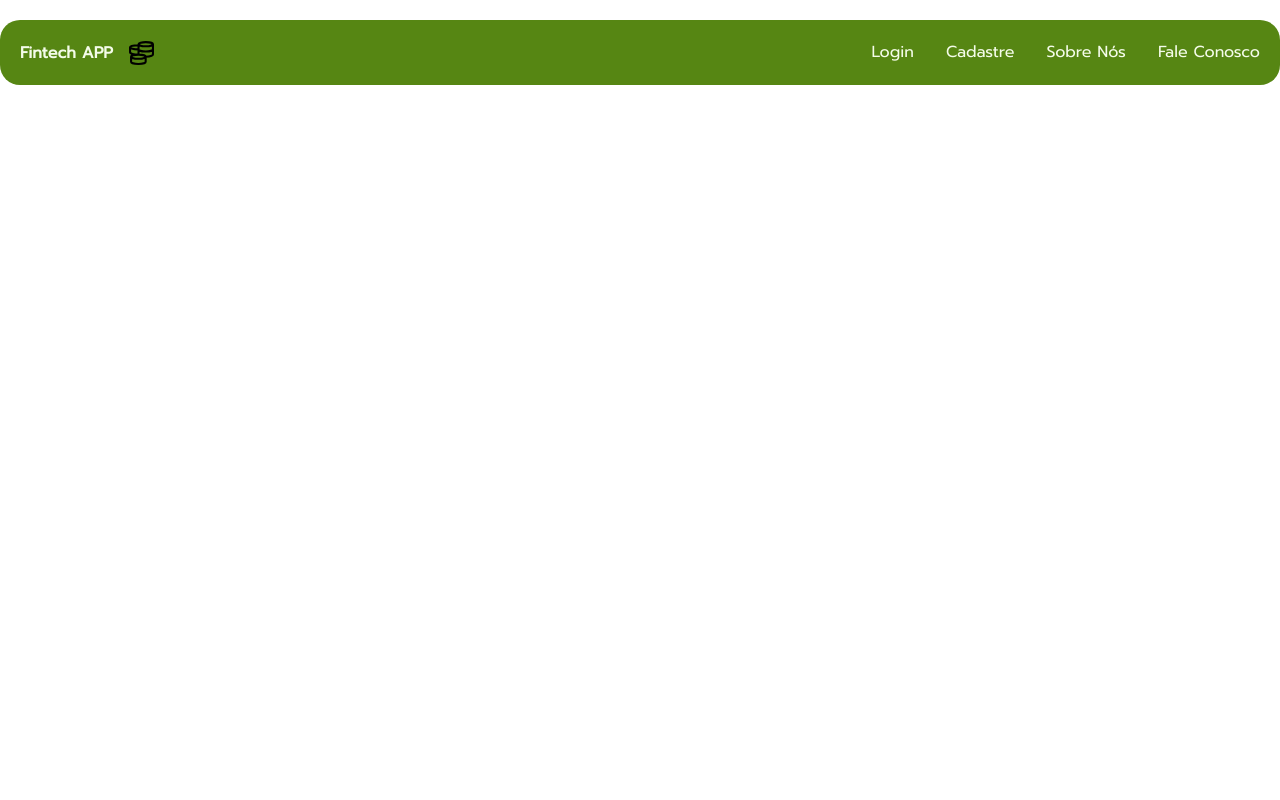
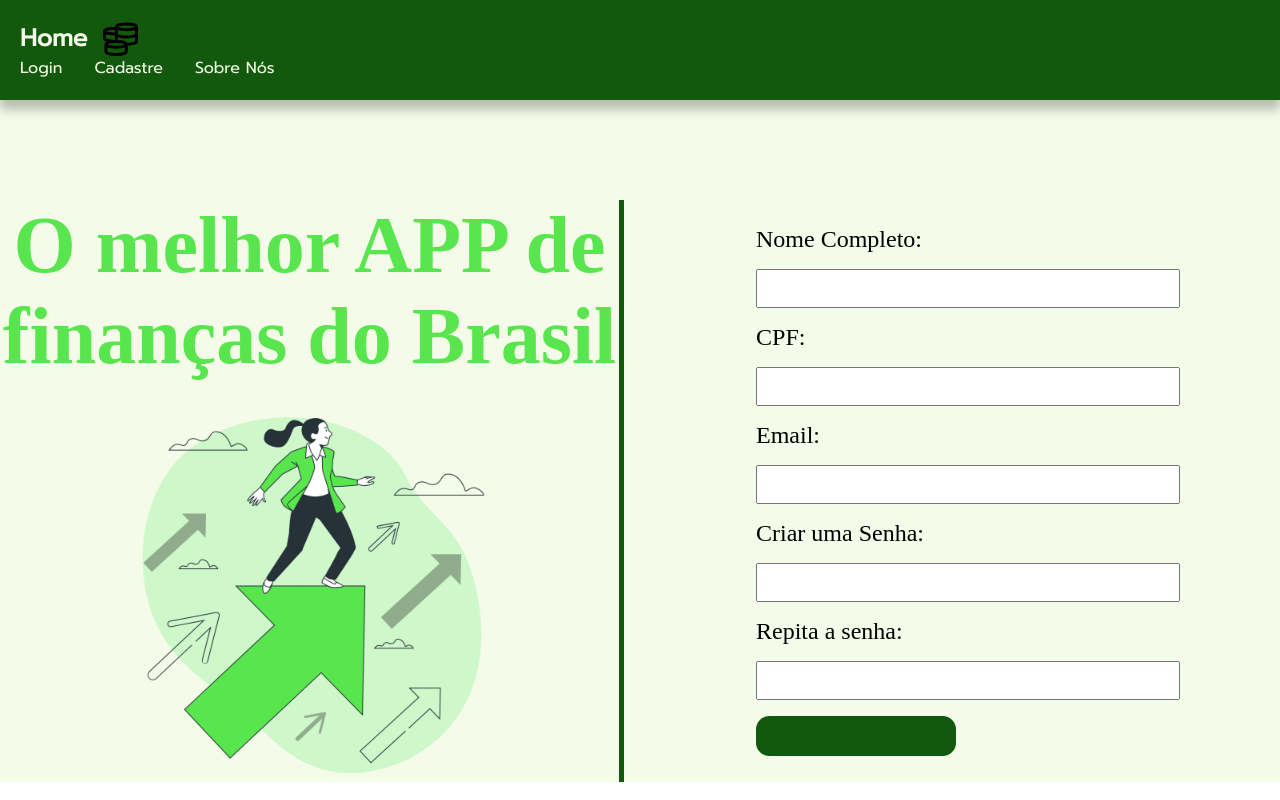
Before and after one commit to Arttutu/Jovem-Invest, a React (Create React App) app: page / in a window 1280 px wide. Built offline with nearby package versions, Linux system fonts and the light colour scheme; the HTML template or start-up script is replaced by a standard one.

Commit message:
estilizando e criando o banner principal, aindan nao concluido

```diff
--- a/src/App.js
+++ b/src/App.js
@@ -1,12 +1,23 @@
+import { styled } from "styled-components";
+import Banner from "./Components/Banner";
 import { GlobalStyle } from "./Components/GlobalStyles";
 import Header from "./Components/Header";
+import {  Branco } from "./Components/UI/variaveis";
 
-
+const StylePage = styled.div`
+  width: 100%;
+  background-color: ${Branco};
+`
 function App() {
   return (
     <>
       <GlobalStyle/>
-      <Header />
+      <StylePage>
+        <Header />
+        <main>
+          <Banner/>
+        </main>
+      </StylePage>
     </>
   )
 }
--- /dev/null
+++ b/src/Components/Banner/index.jsx
@@ -0,0 +1,51 @@
+import React from 'react'
+import { Box, Titulo } from '../UI'
+import { styled } from 'styled-components'
+import ImagemBanner from './Business growth-bro (2).png'
+import Formulario from '../Formulario'
+import { VerdeEscuro2 } from '../UI/variaveis'
+
+const BoxBanner = styled.div `
+    display: flex;
+    align-items: center;
+    padding-top: 100px;
+    gap:2em;
+    @media (max-width:768px){
+        flex-direction: column;
+    }
+`
+const BoxMensagem = styled.div `
+    display: flex;
+    flex-direction: column;
+    align-items: center;
+    justify-content: center;
+    text-align: center;
+    margin: 0 auto;
+    width: 50%;
+    box-sizing: border-box;
+    border-right: 5px solid ${VerdeEscuro2};
+    @media (max-width:768px){
+        width: 100%;
+        border-right: none;
+        border-bottom:5px solid ${VerdeEscuro2};
+        padding-bottom: 50px;
+        margin-bottom: 50px;
+    }
+`
+const Imagem = styled.img `
+    max-width: 400px;
+    height: auto;
+`
+export default function Banner() {
+  return (
+    <Box>
+        <BoxBanner>
+            <BoxMensagem>
+                <Titulo>O melhor APP de finanças do Brasil</Titulo>
+                <Imagem src={ImagemBanner}></Imagem>
+            </BoxMensagem>
+            <Formulario />
+        </BoxBanner>
+    </Box>
+  )
+}
--- /dev/null
+++ b/src/Components/Formulario/index.jsx
@@ -0,0 +1,43 @@
+import React from 'react'
+import { styled } from 'styled-components'
+import { Font } from '../UI/variaveis'
+import { BotaoPrincipal } from '../UI'
+const BoxForm = styled.div`
+    display: flex;
+    justify-content: center;
+    width: 50%;
+`
+const FormStyle = styled.form`
+    display: flex;
+    gap: 1em;
+    flex-direction: column;
+`
+const LabelStyle = styled.label`
+    font-style: ${Font};
+    font-size: 1.5em;
+`
+const InputStyle = styled.input`
+   width: 400px;
+   padding: 10px;
+`
+export default function Formulario() {
+  return (
+
+    <BoxForm>
+        <FormStyle>
+            <LabelStyle >Nome Completo:</LabelStyle>
+            <InputStyle type="text" id="fname" name="fname" />
+            <LabelStyle>CPF:</LabelStyle>
+            <InputStyle type="number" id="lname" name="lname" />
+            <LabelStyle>Email:</LabelStyle>
+            <InputStyle type="email" id="lname" name="lname" />
+            <LabelStyle >Criar uma Senha:</LabelStyle>
+            <InputStyle type="password" id="lname" name="lname" />
+            <LabelStyle>Repita a senha:</LabelStyle>
+            <InputStyle type="password" id="lname" name="lname" />
+            <BotaoPrincipal></BotaoPrincipal>
+        </FormStyle>
+    </BoxForm>
+
+  )
+}
--- a/src/Components/Header/index.jsx
+++ b/src/Components/Header/index.jsx
@@ -1,19 +1,15 @@
 import React from 'react'
 import { styled } from 'styled-components'
 import {GrMoney} from "react-icons/gr"
-import { Branco, Font, VerdeClaro } from '../UI/variaveis'
+import { Branco, Font, VerdeClaro, VerdeEscuro2 } from '../UI/variaveis'
+import { Box } from '../UI'
 
 const HeaderStyle = styled.header`
-    max-width: 1440px;
-    margin: 0 auto;
-    padding: 0 20px;
-    z-index: 5;
-    display: flex;
-    justify-content: space-between;
-    background-color: ${VerdeClaro} ;
+    width: 100%;
+    background-color: ${VerdeEscuro2} ;
     padding: 20px;
-    border-radius: 20px;
-    margin-top: 20px;
+    box-sizing: border-box;
+    box-shadow: 0px 10px 10px #0000003f ;
 `
 const BoxLogo = styled.div`
     display: flex;
@@ -22,6 +18,10 @@ const BoxLogo = styled.div`
     color: ${Branco};
     font-family: ${Font};
     font-weight: 900;
+    .icone{
+      color: ${Branco};
+      font-size: 35px;
+    }
 `
 const Lista = styled.ul`
     display: flex;
@@ -39,18 +39,20 @@ const ListaItem = styled.li`
 export default function Header() {
   return (
     <HeaderStyle>
+      <Box>
         <BoxLogo>
-            Fintech APP
-           <GrMoney size="25" color='#fff'/>
+              <h2>Home</h2>
+            <GrMoney  className='icone'/>
         </BoxLogo>
         <nav>
           <Lista>
               <ListaItem>Login</ListaItem>
               <ListaItem>Cadastre</ListaItem>
               <ListaItem>Sobre Nós</ListaItem>
-            <ListaItem>Fale Conosco</ListaItem>
           </Lista>
         </nav>
+      </Box>
+
     </HeaderStyle>
   )
 }
--- /dev/null
+++ b/src/Components/UI/index.jsx
@@ -0,0 +1,20 @@
+import { styled } from "styled-components";
+import { Font, VerdeClaro2, VerdeEscuro2 } from "./variaveis";
+
+export const Box = styled.div`
+    max-width: 1440px;
+    margin: 0 auto;
+`
+export const Titulo = styled.h1`
+    color: ${VerdeClaro2};
+    font-size: 5em;
+    font-style: ${Font};
+
+`
+export const BotaoPrincipal = styled.button`
+    width: 200px;
+    padding: 20px;
+    background-color: ${VerdeEscuro2};
+    border: none;
+    border-radius: 1em;
+`
--- a/src/Components/UI/variaveis.jsx
+++ b/src/Components/UI/variaveis.jsx
@@ -1,3 +1,6 @@
 export const  VerdeClaro = "#568613"
+export const VerdeClaro2 = "#59e54d"
+export const VerdeEscuro1 = "#0a2d06"
+export const VerdeEscuro2 = "#13590d"
 export const Branco = "#f4fce9"
 export const Font = "'Prompt', sans-serif;"
```
Also changed, not shown: src/Components/Banner/Business growth-bro (2).png (added). Lines whose indentation alone changed are shown as unchanged.
